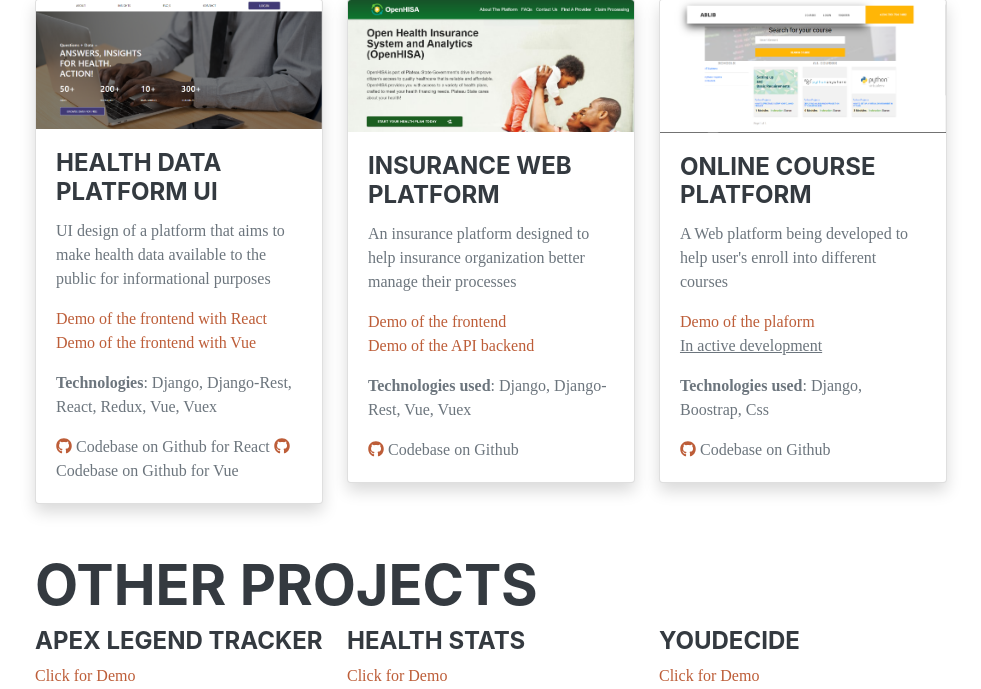
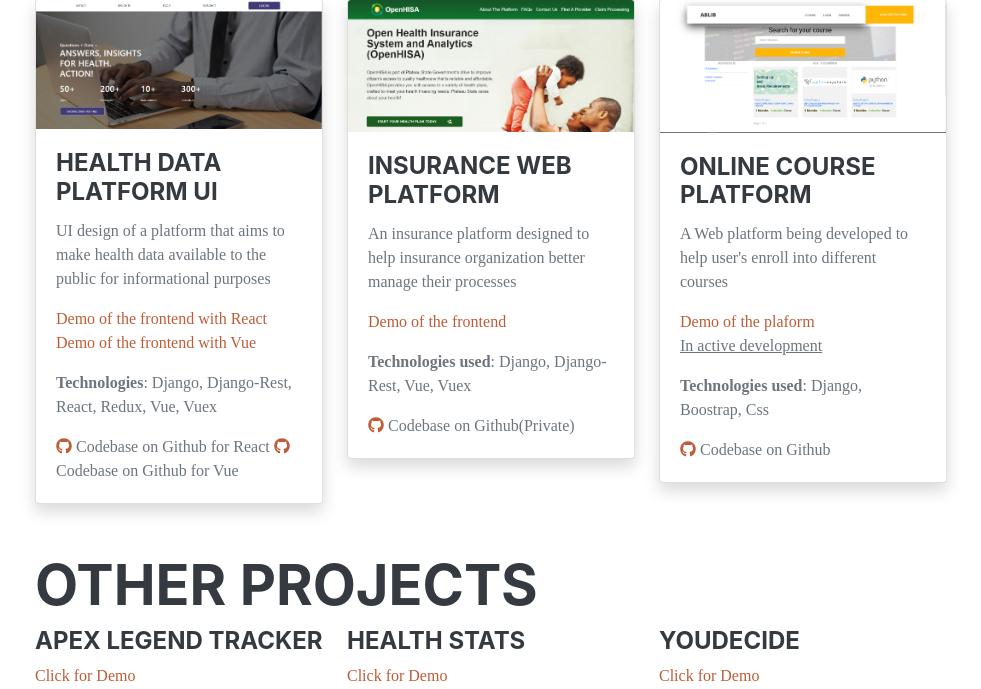
Before and after one commit to Baronchibuikem/portfolio, a Django app: page / in a window 1280 px wide. Shown: the part 2438-3127 px from the top of the page, without its empty margins (285-1266 px from the left). Run offline with Django 3.2, Linux system fonts and the light colour scheme; some libraries are stand-ins or nearby versions; some web fonts are replaced.

```diff
--- a/templates/index.html
+++ b/templates/index.html
@@ -160,10 +160,12 @@
                                   <h4 class="card-title">Insurance Web Platform</h4>
                                   <p class="card-text">An insurance platform designed to help insurance organization better manage their processes
                                   </p>
-                                  <p><a href="#">Demo of the frontend</a><br> <a href="#">Demo of the API backend</a></p>
+                                  <p><a href="http://104.225.217.155:8350/">Demo of the frontend</a><br>
+                                     <!-- <a href="#">Demo of the API backend</a> -->
+                                    </p>
 
                                   <p><b>Technologies used</b>: Django, Django-Rest, Vue, Vuex</p>
-                                  <a class="social-icon" href="#"><i class="fab fa-github"></i></a> Codebase on Github
+                                  <a class="social-icon" href="#"><i class="fab fa-github"></i></a> Codebase on Github(Private)
 
                                 </div>
                               </div>
```
